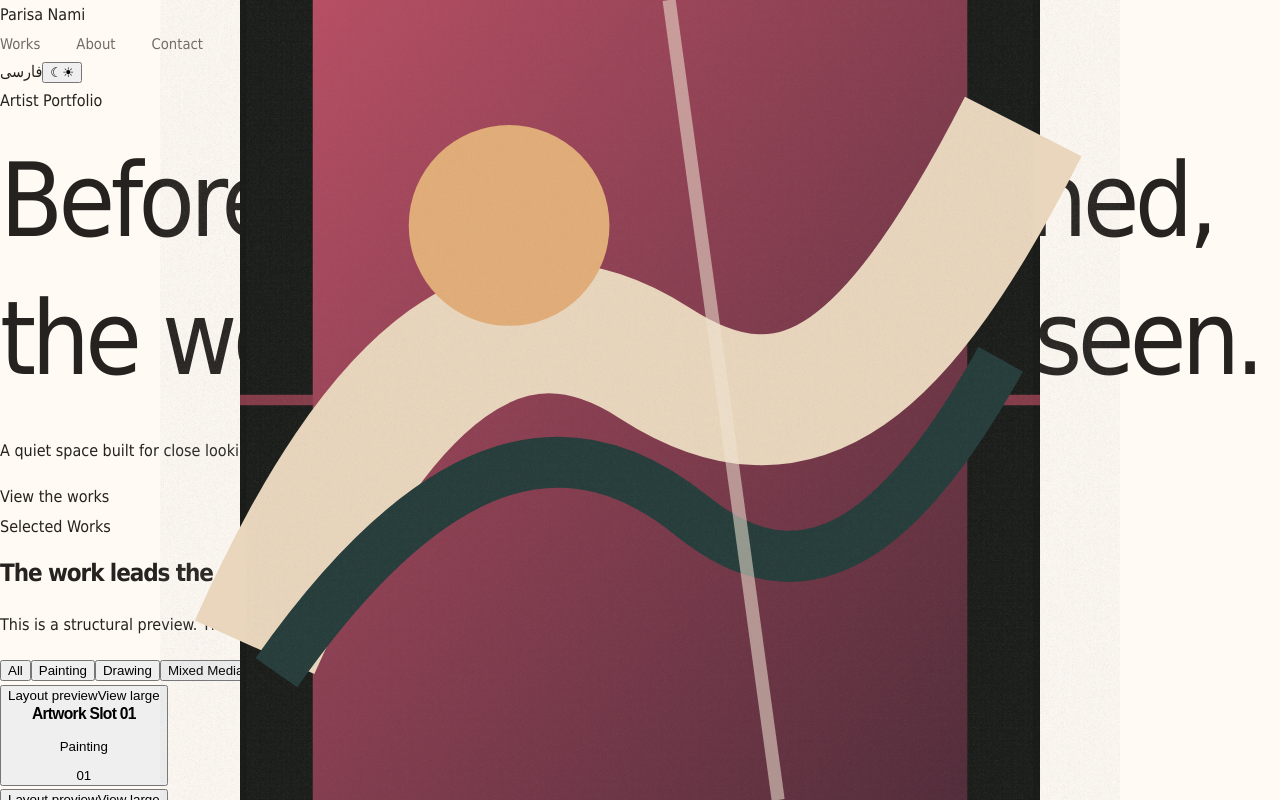
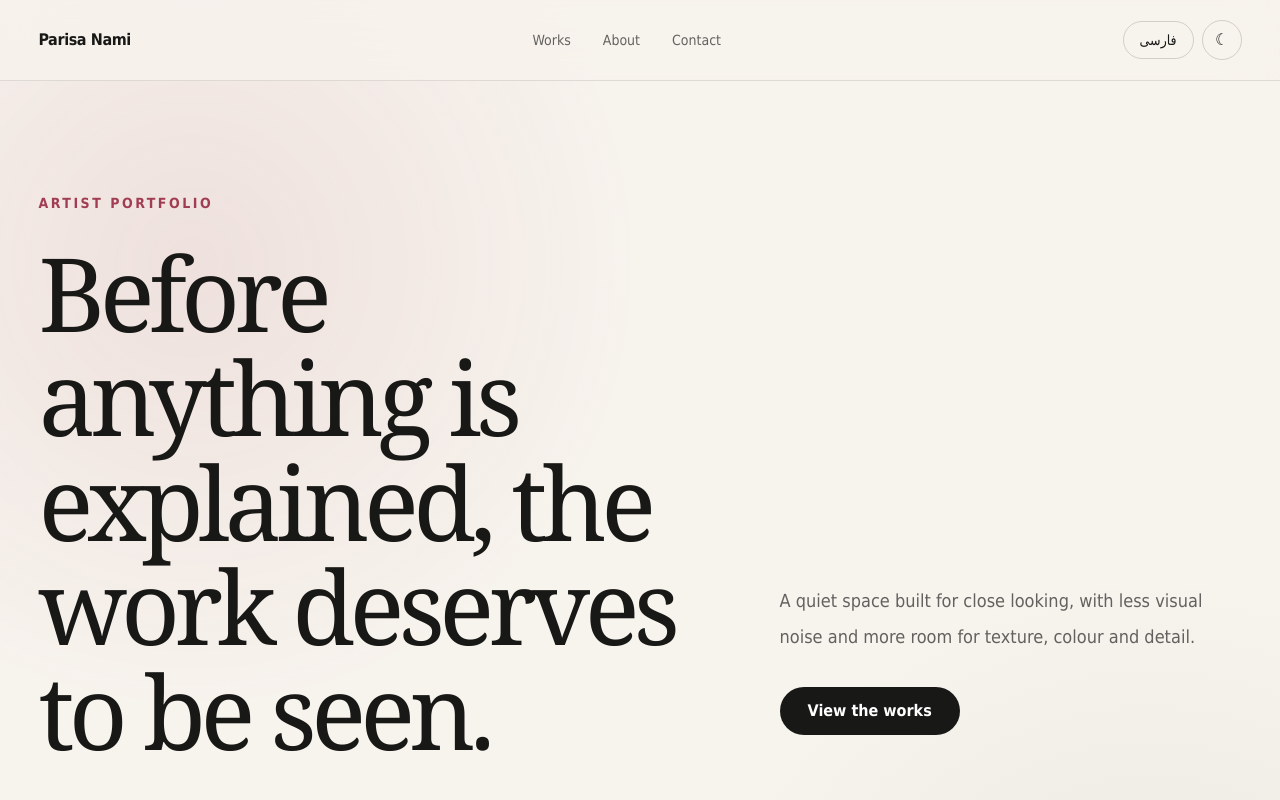
Before and after one commit to hassan95eb/Nami, a Next.js app: page /en in a window 1280 px wide. Shown: the top 800 px of the page. Built offline with nearby package versions, Linux system fonts and the light colour scheme; no server answers.

Commit message:
feat: update app/globals.css for bilingual art portfolio

```diff
--- a/app/globals.css
+++ b/app/globals.css
@@ -1,125 +1,48 @@
-:root {
-  --ink: #25221f;
-  --muted: #716b65;
-  --paper: #fffaf4;
-  --paper-strong: #f5eadc;
-  --rose: #c85269;
-  --rose-dark: #9e3048;
-  --peach: #f1b890;
-  --sage: #879f81;
-  --line: rgba(37, 34, 31, 0.14);
+@import "tailwindcss";
+
+@custom-variant dark (&:where(.dark, .dark *));
+
+@theme {
+  --font-sans: Tahoma, Arial, sans-serif;
+  --color-paper: #f7f3ed;
+  --color-ink: #181816;
+  --color-accent: #a13d52;
+  --color-night: #11110f;
+  --color-mist: #ded8cf;
 }
 
+:root { color-scheme: light; }
+:root.dark { color-scheme: dark; }
 * { box-sizing: border-box; }
 html { scroll-behavior: smooth; }
 body {
   margin: 0;
-  background: var(--paper);
-  color: var(--ink);
+  background: #f7f3ed;
+  color: #181816;
   font-family: Tahoma, Arial, sans-serif;
   font-size: 16px;
-  line-height: 1.85;
   text-rendering: optimizeLegibility;
 }
-a { color: inherit; text-decoration: none; }
-.shell { width: min(1160px, calc(100% - 48px)); margin-inline: auto; }
+.dark body { background: #11110f; color: #f5f1ea; }
+button, a { -webkit-tap-highlight-color: transparent; }
+button { font: inherit; }
+::selection { background: #a13d52; color: white; }
+:focus-visible { outline: 3px solid #cf8b99; outline-offset: 4px; }
 
-.site-header {
-  height: 92px;
-  display: flex;
-  align-items: center;
-  justify-content: space-between;
-  border-bottom: 1px solid var(--line);
+.art-surface {
+  background-image:
+    radial-gradient(circle at 15% 8%, rgba(161, 61, 82, .10), transparent 28rem),
+    radial-gradient(circle at 90% 32%, rgba(74, 96, 90, .08), transparent 30rem);
 }
-.brand { display: flex; align-items: center; gap: 10px; font-weight: 700; letter-spacing: -.03em; }
-.brand-dot { width: 12px; height: 12px; border-radius: 50% 50% 50% 0; transform: rotate(-45deg); background: var(--rose); }
-nav { display: flex; gap: 36px; color: var(--muted); font-size: .92rem; }
-nav a { position: relative; }
-nav a::after { content: ""; position: absolute; inset: auto 0 -8px; height: 2px; background: var(--rose); transform: scaleX(0); transition: transform .25s; }
-nav a:hover::after, nav a:focus-visible::after { transform: scaleX(1); }
+.dark .art-surface {
+  background-image:
+    radial-gradient(circle at 15% 8%, rgba(199, 88, 111, .12), transparent 28rem),
+    radial-gradient(circle at 90% 32%, rgba(130, 160, 151, .08), transparent 30rem);
+}
+.display-title { font-family: Georgia, "Times New Roman", serif; }
+[dir="rtl"] .display-title { font-family: Tahoma, Arial, sans-serif; }
 
-.hero { min-height: 680px; display: grid; grid-template-columns: 1.12fr .88fr; align-items: center; gap: 64px; padding-block: 70px 90px; overflow: hidden; }
-.eyebrow, .section-label { color: var(--rose-dark); font-size: .82rem; font-weight: 700; letter-spacing: .05em; }
-.eyebrow { display: flex; align-items: center; gap: 10px; }
-.eyebrow span { width: 38px; height: 1px; background: var(--rose); }
-h1, h2, h3, p { margin-top: 0; }
-h1, h2, h3 { line-height: 1.35; letter-spacing: -.045em; }
-h1 { margin-bottom: 28px; font-size: clamp(3.7rem, 8vw, 7.3rem); font-weight: 500; }
-h1 em { color: var(--rose-dark); font-style: normal; font-weight: 700; }
-.intro { max-width: 580px; color: var(--muted); font-size: 1.08rem; }
-.hero-actions { margin-top: 38px; display: flex; gap: 14px; flex-wrap: wrap; }
-.button { min-height: 50px; display: inline-flex; align-items: center; justify-content: center; padding: 10px 25px; border: 1px solid var(--ink); border-radius: 999px; font-size: .92rem; font-weight: 700; transition: transform .2s, background .2s, color .2s; }
-.button:hover { transform: translateY(-2px); }
-.button.primary { background: var(--ink); color: var(--paper); }
-.button.primary:hover { background: var(--rose-dark); border-color: var(--rose-dark); }
-.button.quiet { border-color: var(--line); }
-.button.quiet:hover { border-color: var(--ink); }
-
-.hero-art { position: relative; height: 500px; display: grid; place-items: center; }
-.sun-disc { position: absolute; width: 360px; height: 360px; border-radius: 50%; background: radial-gradient(circle at 35% 30%, #f9d4b7, var(--peach)); box-shadow: 0 34px 70px rgba(176, 93, 68, .19); }
-.blossom { position: relative; width: min(100%, 380px); height: 460px; overflow: visible; filter: drop-shadow(0 16px 10px rgba(87, 55, 48, .12)); }
-.stem { fill: none; stroke: #4e674b; stroke-width: 8; stroke-linecap: round; }
-.stem.thin { stroke-width: 5; }
-.leaf { fill: #61795e; }.leaf.pale { fill: var(--sage); }
-.petal { fill: #f5e5e0; stroke: #bb5369; stroke-width: 2; }
-.petal circle { fill: #c6536b; stroke: #f7d4cf; stroke-width: 7; }
-.petal-two { fill: #fff0e8; }
-.dot { fill: var(--rose-dark); }.dot.small { fill: #6c855f; }
-.side-note { position: absolute; left: -18px; bottom: 35px; margin: 0; color: var(--muted); font-size: .8rem; transform: rotate(-90deg); transform-origin: left bottom; }
-
-.statement { background: var(--ink); color: var(--paper); padding-block: 110px; }
-.statement-grid { display: grid; grid-template-columns: .5fr 1.5fr; gap: 50px; }
-.statement .section-label { color: var(--peach); }
-.statement h2 { max-width: 780px; margin-bottom: 28px; font-size: clamp(2rem, 4vw, 3.8rem); font-weight: 500; }
-.statement div > p { max-width: 680px; color: rgba(255, 250, 244, .67); }
-
-.journey { padding-block: 120px; }
-.section-heading { display: flex; align-items: end; justify-content: space-between; gap: 48px; margin-bottom: 54px; }
-.section-heading h2, .contact h2 { font-size: clamp(2.2rem, 4.2vw, 4rem); margin-bottom: 0; }
-.section-heading > p { max-width: 360px; color: var(--muted); }
-.cards { display: grid; grid-template-columns: repeat(3, 1fr); gap: 18px; }
-.card { min-height: 310px; padding: 34px; display: flex; flex-direction: column; background: rgba(255,255,255,.46); border: 1px solid var(--line); border-radius: 4px 36px 4px 4px; transition: transform .25s, border-color .25s, background .25s; }
-.card:hover { transform: translateY(-7px); border-color: rgba(158, 48, 72, .4); background: #fffdf9; }
-.card span { color: var(--rose-dark); font-size: .78rem; font-weight: 700; }
-.card h3 { margin: 52px 0 18px; font-size: 1.55rem; }
-.card p { color: var(--muted); font-size: .92rem; }
-.card-line { width: 100%; height: 2px; margin-top: auto; background: linear-gradient(to left, var(--rose), var(--peach), transparent); transform-origin: right; transform: scaleX(.25); transition: transform .3s; }
-.card:hover .card-line { transform: scaleX(1); }
-
-.contact { position: relative; overflow: hidden; padding: 92px; margin-bottom: 100px; background: var(--paper-strong); border-radius: 4px 64px 4px 4px; }
-.contact h2 { margin-bottom: 20px; }
-.contact > p:not(.section-label) { max-width: 570px; color: var(--muted); }
-.contact .button { margin-top: 18px; }
-.contact-flower { position: absolute; left: 8%; top: 50%; translate: 0 -50%; color: rgba(200,82,105,.15); font-size: 15rem; line-height: 1; }
-footer { min-height: 100px; display: flex; align-items: center; justify-content: space-between; border-top: 1px solid var(--line); color: var(--muted); font-size: .8rem; }
-footer p { margin: 0; }
-
-:focus-visible { outline: 3px solid var(--peach); outline-offset: 4px; }
-@media (prefers-reduced-motion: reduce) { html { scroll-behavior: auto; } * { transition: none !important; } }
-@media (max-width: 820px) {
-  .shell { width: min(100% - 32px, 680px); }
-  nav { gap: 18px; }
-  .hero { grid-template-columns: 1fr; gap: 20px; padding-top: 58px; }
-  .hero-art { height: 430px; order: -1; }
-  .sun-disc { width: 300px; height: 300px; }
-  .blossom { height: 400px; }
-  .statement-grid { grid-template-columns: 1fr; gap: 18px; }
-  .section-heading { align-items: start; flex-direction: column; gap: 16px; }
-  .cards { grid-template-columns: 1fr; }
-  .card { min-height: 270px; }
-  .contact { padding: 62px 36px; }
-  .contact-flower { display: none; }
+@media (prefers-reduced-motion: reduce) {
+  html { scroll-behavior: auto; }
+  *, *::before, *::after { scroll-behavior: auto !important; transition: none !important; animation: none !important; }
 }
-@media (max-width: 520px) {
-  .site-header { height: 76px; }
-  nav a:nth-child(2) { display: none; }
-  h1 { font-size: clamp(3.2rem, 17vw, 5rem); }
-  .hero { padding-top: 36px; }
-  .hero-art { height: 330px; }
-  .sun-disc { width: 235px; height: 235px; }
-  .blossom { height: 320px; }
-  .side-note { display: none; }
-  .statement, .journey { padding-block: 78px; }
-  .contact { margin-bottom: 72px; }
-  footer { padding-block: 28px; flex-direction: column; align-items: start; gap: 6px; }
-}
```
